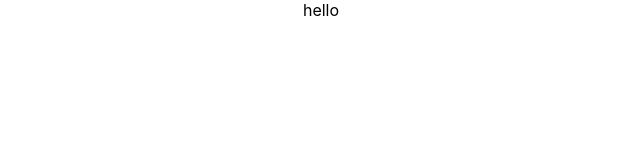
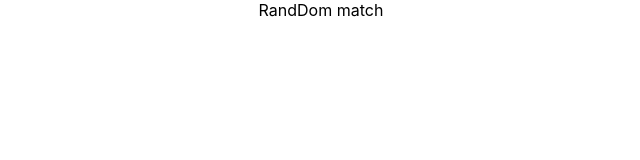
Before and after one commit to decuyperanthony/catmash-atelier--front, a React (Create React App) app: page / in a window 1280 px wide. Shown: the top 160 px of the page, without its empty margins (319-959 px from the left). Built offline with nearby package versions, Linux system fonts and the light colour scheme.

Commit message:
add react-router-dom to the app dependencies
Router finish :100:

```diff
--- a/package.json
+++ b/package.json
@@ -9,6 +9,7 @@
     "node-sass": "4.14.1",
     "react": "^17.0.1",
     "react-dom": "^17.0.1",
+    "react-router-dom": "^5.2.0",
     "react-scripts": "4.0.1",
     "web-vitals": "^0.2.4"
   },
--- a/src/App/App.js
+++ b/src/App/App.js
@@ -1,10 +1,35 @@
+import React from 'react';
+
+import {
+  Route,
+  Switch,
+} from 'react-router-dom';
 
 import './App.scss';
+
+
+import RandomMatch from './RandomMatch';
+import Ranking from './Ranking';
 
 function App() {
   return (
     <div className="App">
-      hello
+      <Switch>
+        <Route
+          exact
+          path="/"
+          render={() => {
+            return <RandomMatch />;
+          }}
+        />
+        <Route
+          exact
+          path="/rank"
+          render={() => {
+            return <Ranking />;
+          }}
+        />
+      </Switch>
     </div>
   );
 }
--- a/src/index.js
+++ b/src/index.js
@@ -1,11 +1,16 @@
 import React from 'react';
 import ReactDOM from 'react-dom';
+import { BrowserRouter as Router } from 'react-router-dom';
+
 import './index.css';
+
 import App from './App/App';
 
 ReactDOM.render(
-  <React.StrictMode>
-    <App />
-  </React.StrictMode>,
+  <Router>
+    <React.StrictMode>
+      <App />
+    </React.StrictMode>
+  </Router>,
   document.getElementById('root')
 );
```
Also changed, not shown: 1 other file (tests, documents, lock files or other folders).
